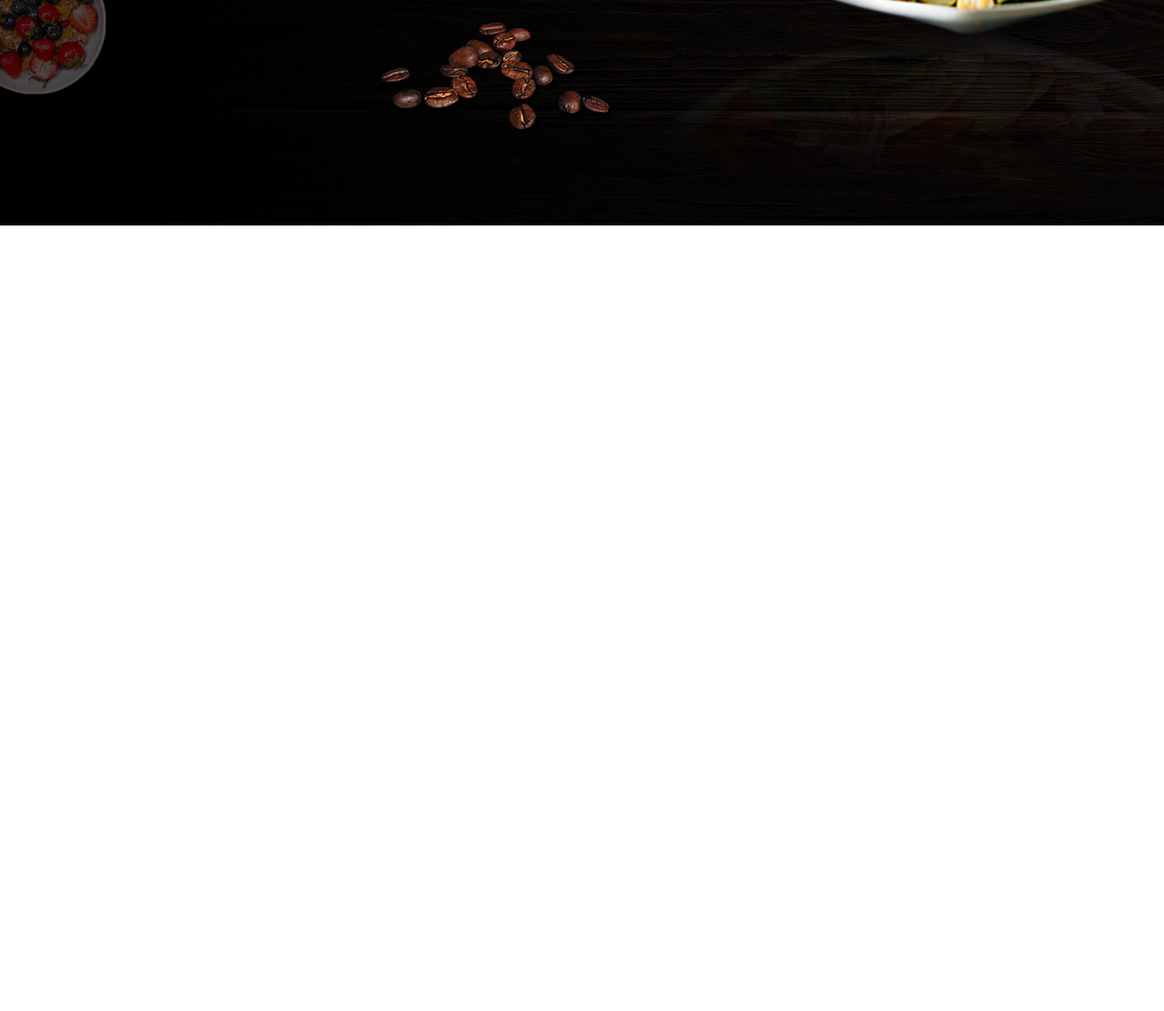
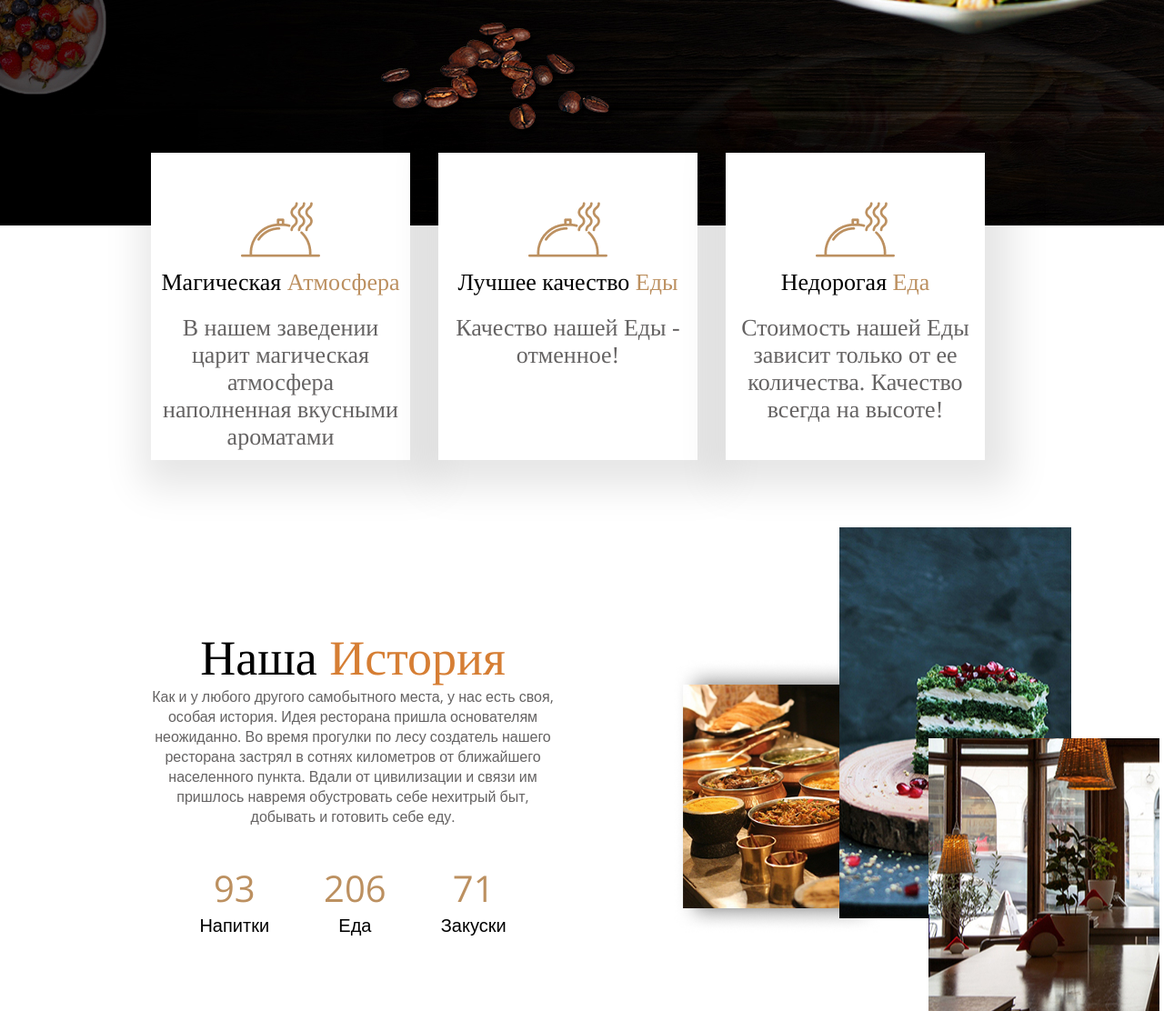
Before and after one commit to LenaChekhovich/Restaurant, a plain HTML site: page index.html in a window 1280 px wide. Shown: the part 552-1664 px from the top of the page at 91% size. Before the commit the page ends 800 px from the top, so only its background shows below. Drawn offline with nearby package versions, Linux system fonts and the light colour scheme.

Commit message:
Add cards, history

```diff
--- a/index.html
+++ b/index.html
@@ -67,5 +67,69 @@
         </div>
       </div>
     </header>
+    <div class="cards">
+      <div class="container">
+        <div class="cards-holder">
+          <div class="card">
+            <div class="card-image">
+              <img class="card-img" src="card.png" alt="" />
+            </div>
+            <div class="card-title">
+              Магическая&nbsp; <span>Атмосфера</span>
+            </div>
+            <div class="card-desc">
+              В нашем заведении царит магическая атмосфера наполненная вкусными
+              ароматами
+            </div>
+          </div>
+          <div class="card">
+            <div class="card-image">
+              <img class="card-img" src="card.png" alt="" />
+            </div>
+            <div class="card-title">Лучшее качество&nbsp; <span>Еды</span></div>
+            <div class="card-desc">Качество нашей Еды - отменное!</div>
+          </div>
+          <div class="card">
+            <div class="card-image">
+              <img class="card-img" src="card.png" alt="" />
+            </div>
+            <div class="card-title">Недорогая&nbsp; <span>Еда</span></div>
+            <div class="card-desc">
+              Стоимость нашей Еды зависит только от ее количества. Качество
+              всегда на высоте!
+            </div>
+          </div>
+        </div>
+      </div>
+    </div>
+
+    <div class="history">
+      <div class="container">
+        <div class="history-holder">
+          <div class="history-info">
+            <div class="history-title">Наша <span>История</span></div>
+            <div class="history-desc">
+              Как и у любого другого самобытного места, у нас есть своя, особая
+              история. Идея ресторана пришла основателям неожиданно. Во время
+              прогулки по лесу создатель нашего ресторана застрял в сотнях
+              километров от ближайшего населенного пункта. Вдали от цивилизации
+              и связи им пришлось навремя обустровать себе нехитрый быт,
+              добывать и готовить себе еду.
+            </div>
+            <div class="history-number">
+              <div class="number-item">93 <span>Напитки</span></div>
+              <div class="number-item">206 <span>Еда</span></div>
+              <div class="number-item">71 <span>Закуски</span></div>
+            </div>
+          </div>
+
+          <div class="history-images">
+            <img class="images-1" src="1.jpg" alt="" />
+            <img class="images-2" src="2.jpg" alt="" />
+            <img class="images-3" src="3.jpg" alt="" />
+          </div>
+        </div>
+      </div>
+    </div>
   </body>
 </html>
--- a/style.css
+++ b/style.css
@@ -118,3 +118,106 @@ body {
 .header-button:hover {
   background-color: #904506;
 }
+.cards-holder {
+  display: flex;
+  justify-content: center;
+}
+.card {
+  width: 349px;
+  box-shadow: 10px 10px 40px 20px #0000001a;
+  margin-right: 31px;
+  background-color: #fff;
+  margin-top: -80px;
+  padding: 10px 10px;
+}
+.card-image {
+  display: flex;
+  justify-content: center;
+  padding-top: 31px;
+}
+.card-title {
+  display: flex;
+  justify-content: center;
+  margin-bottom: 20px;
+  font-family: "Tinos", serif;
+  font-size: 26px;
+  font-weight: 400;
+}
+.card-title span {
+  color: #bc9060;
+}
+.card-desc {
+  text-align: center;
+  font-family: "Tinos", serif;
+  font-size: 26px;
+  font-weight: 400;
+  color: #656363;
+}
+.history {
+  margin-top: 166px;
+}
+.history-title {
+  font-family: "Tinos", serif;
+  font-size: 54px;
+  font-weight: 400;
+  width: 444px;
+  text-align: center;
+  margin-top: 21px;
+}
+.history-title span {
+  color: #d67e34;
+}
+.history-desc {
+  color: #656363;
+  font-size: 16px;
+  width: 444px;
+  text-align: center;
+}
+.history-number {
+  display: flex;
+  width: 444px;
+  justify-content: center;
+  margin-top: 40px;
+  margin-left: 30px;
+}
+.number-item {
+  margin-right: 60px;
+  text-align: center;
+  font-size: 40px;
+  color: #bc9060;
+}
+.number-item span {
+  display: block;
+  color: #000;
+  font-size: 20px;
+}
+.history-holder {
+  display: flex;
+}
+.history-images {
+  position: relative;
+}
+.images-1 {
+  position: absolute;
+  z-index: 0;
+  top: 54px;
+  left: 101px;
+  width: 233px;
+  height: 300px;
+}
+.images-2 {
+  position: absolute;
+  z-index: 5;
+  top: -92px;
+  left: 283px;
+  width: 255px;
+  height: 430px;
+}
+.images-3 {
+  position: absolute;
+  z-index: 10;
+  top: 140px;
+  left: 381px;
+  width: 254px;
+  height: 300px;
+}
```
Also changed, not shown: 1.jpg (added), 2.jpg (added), 3.jpg (added), card.png (added), 1 other file.
